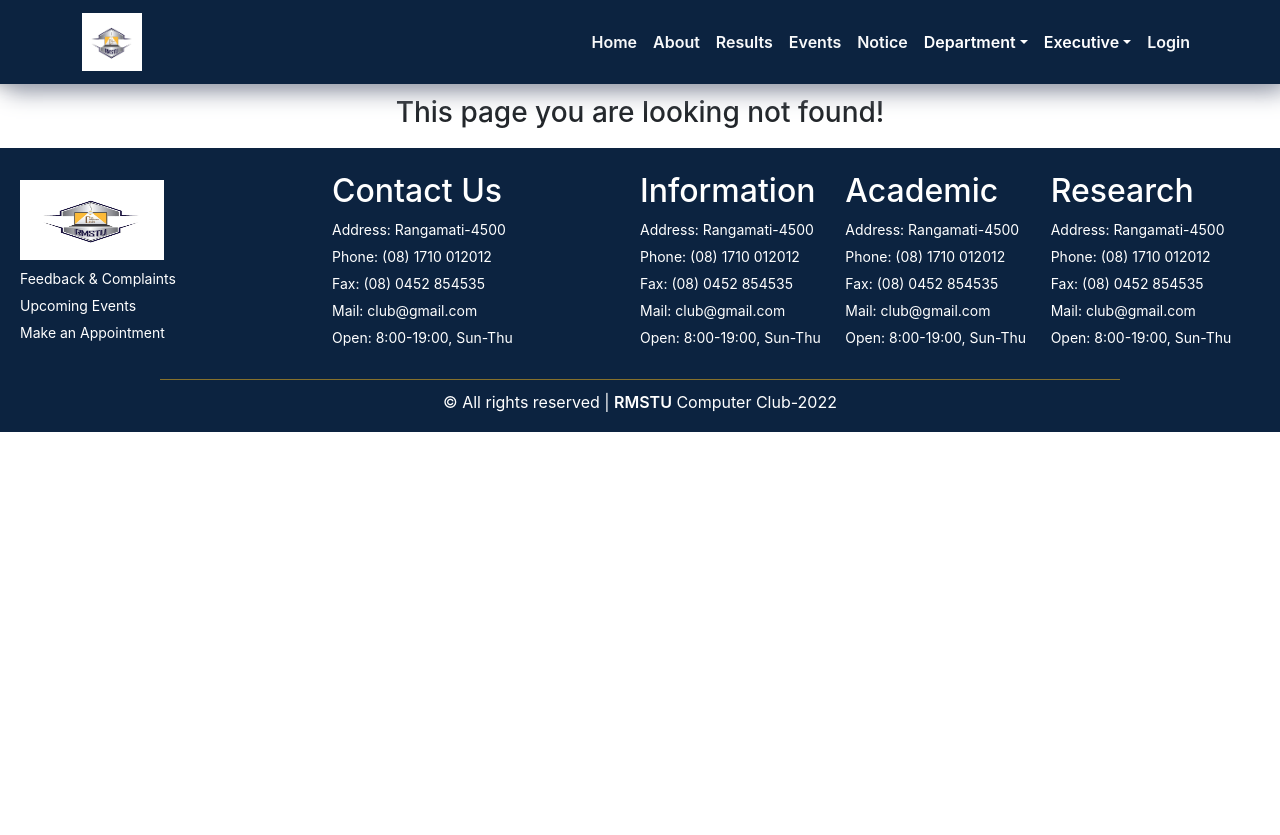
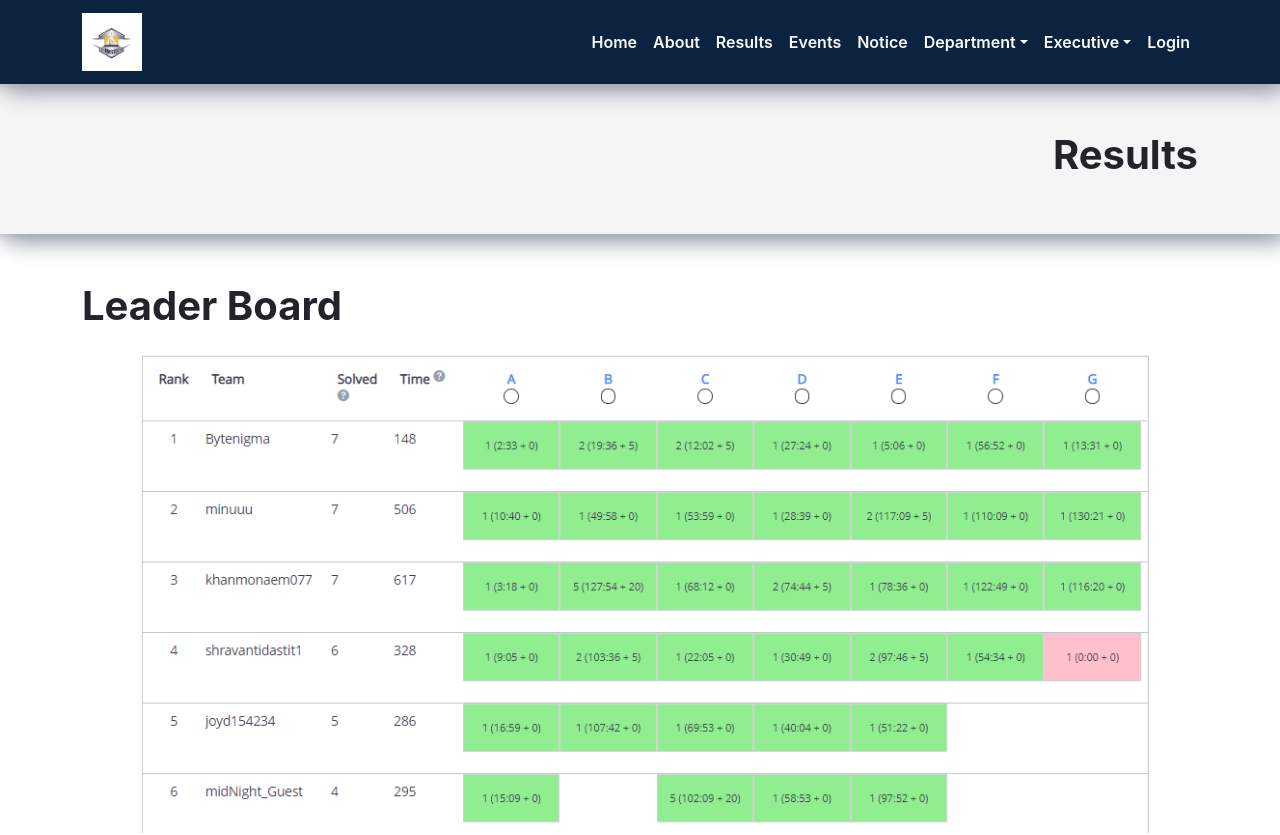
Before and after one commit to Neon-101471/Computer-Club, a React (Create React App) app: page /results in a window 1280 px wide. Shown: the top 835 px of the page. Before the commit the page ends 800 px from the top, so only its background shows below. Built offline with nearby package versions, Linux system fonts and the light colour scheme.

Commit message:
result page

```diff
--- a/src/App.js
+++ b/src/App.js
@@ -6,6 +6,7 @@ import Events from './Pages/Events/Events';
 import Details from './Pages/Home/Details/Details';
 import Home from './Pages/Home/Home/Home';
 import Notice from './Pages/Notice/Notice';
+import Results from './Pages/Results/Results';
 import Footer from './Pages/Shared/Footer/Footer';
 import Navigation from './Pages/Shared/Navigation/Navigation';
 
@@ -26,6 +27,9 @@ function App() {
         <Route path='/events'>
           <Events />
         </Route>
+        <Route path='/results'>
+          <Results />
+        </Route>
         <Route path="/details/:detailsId">
           <Details></Details>
         </Route>
--- a/src/Pages/Notice/Banner/Banner.js
+++ b/src/Pages/Notice/Banner/Banner.js
@@ -1,12 +1,12 @@
 import React from 'react';
 import { Container, Row } from 'react-bootstrap';
 
-const Banner = () => {
+const Banner = ({ title }) => {
     return (
         <Container fluid style={{ backgroundColor: '#F5F5F5', boxShadow: '8px 8px 22px #9fa4b3, -8px -8px 22px' }}>
             <Container className='d-flex align-items-center justify-content-end' style={{ minHeight: '150px' }}>
                 <Row>
-                    <h1 className='d-flex fw-bolder'>Notice board</h1>
+                    <h1 className='d-flex fw-bolder'>{title}</h1>
                 </Row>
             </Container>
         </Container>
--- a/src/Pages/Notice/Notice.js
+++ b/src/Pages/Notice/Notice.js
@@ -5,7 +5,7 @@ import NoticeBody from './NoticeBody/NoticeBody';
 const Notice = () => {
     return (
         <div>
-            <Banner />
+            <Banner title={'Notice board'} />
             <NoticeBody />
         </div>
     );
--- /dev/null
+++ b/src/Pages/Results/Results.js
@@ -0,0 +1,23 @@
+import React from 'react';
+import { Col, Container, Row } from 'react-bootstrap';
+import Banner from '../Notice/Banner/Banner';
+
+import resultImg from '../../Images/result.png';
+
+const Results = () => {
+    return (
+        <div>
+            <Banner title={'Results'} />
+            <Container className='my-5'>
+                <h2 className='my-3 fw-bolder fs-1'>Leader Board</h2>
+                <Row>
+                    <Col xs={12} className='d-flex justify-content-center'>
+                        <img className='img-fluid' src={resultImg} alt="result sheet" />
+                    </Col>
+                </Row>
+            </Container>
+        </div>
+    );
+};
+
+export default Results;
```
Also changed, not shown: src/Images/result.png (added).
